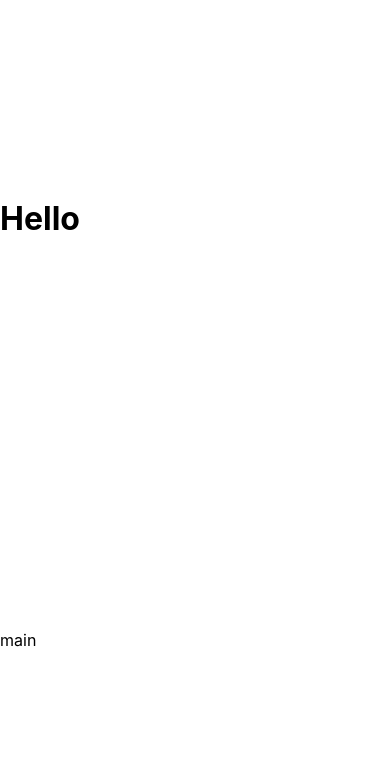
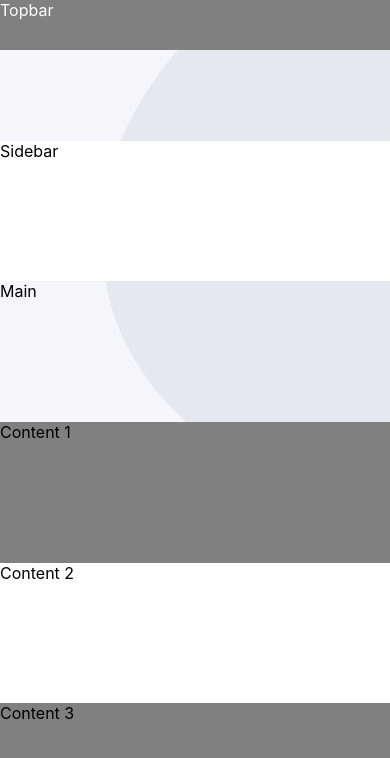
Before and after one commit to Entropiks/Pantry, a React (Create React App) app: page /dash in a window 390 px wide. Shown: the top 758 px of the page. Built offline with nearby package versions, Linux system fonts and the light colour scheme.

Commit message:
dashboard grid layout created

```diff
--- a/src/App.js
+++ b/src/App.js
@@ -8,6 +8,7 @@ function App() {
     <Router>
       <div className="App">
         <div className="App-body">
+          { /* move to seperate handler */ }
           <Route path ="/" exact component={Login} />
           <Route path ="/dash" component={Dash} />
         </div>
--- a/src/Components/Dash.css
+++ b/src/Components/Dash.css
@@ -1,7 +1,53 @@
 .container {
   display: grid;
-  align-items: center;
   height: 100vh;
   width: 100vw;
+  grid-template-columns: .75fr 1fr 1fr 1fr;
+  grid-template-rows: .2fr 1.5fr 1.2fr .8fr;
+  grid-template-areas:
+    'topbar topbar topbar topbar'
+    'sidebar main main main'
+    'sidebar main main main'
+    'sidebar content1 content2 content3'
+}
+
+.sidebar {
+  grid-area: sidebar;
   background-color: white;
 }
+.topbar {
+  grid-area: topbar;
+  height: 50px;
+  color: white;
+  background-color: gray;
+}
+.main {
+  grid-area: main;
+}
+
+.content1 {
+  grid-area: content1;
+  background-color: gray;
+}
+.content2 {
+  grid-area: content2;
+  background-color: white;
+}
+.content3 {
+  grid-area: content3;
+  background-color: gray;
+}
+
+@media only screen and (max-width: 600px) {
+  .container {
+    grid-template-columns: 1fr;
+    grid-template-rows: 1fr 1fr 1fr 1fr 1fr 1fr;
+    grid-template-areas:
+      'topbar'
+      'sidebar'
+      'main'
+      'content1'
+      'content2'
+      'content3'
+  }
+}
--- a/src/Components/Dash.js
+++ b/src/Components/Dash.js
@@ -4,8 +4,18 @@ import './Dash.css';
 function Dash() {
   return (
     <div className="container">
-      <h1>Hello</h1>
-      <p>main</p>
+      <div className="topbar">
+        Topbar
+      </div>
+      <div className="sidebar">
+        Sidebar
+      </div>
+      <div className="main">
+        Main
+      </div>
+      <div className="content1">Content 1</div>
+      <div className="content2">Content 2</div>
+      <div className="content3">Content 3</div>
     </div>
   )
 }
--- a/src/Components/Login.js
+++ b/src/Components/Login.js
@@ -26,7 +26,7 @@ function Login() {
             </div>
             <div className="login_header">
               <h1>Welcome, Please login or signup for a new account!</h1>
-              <btn onClick={user_login} className="btn btn_facebook"><FacebookIcon />Login with Facebook</btn>&nbsp;
+              <btn onClick={user_login} className="btn btn_facebook"><FacebookIcon />Login with Google</btn>&nbsp;
             </div>
 
             <div className="login_footer">
```
